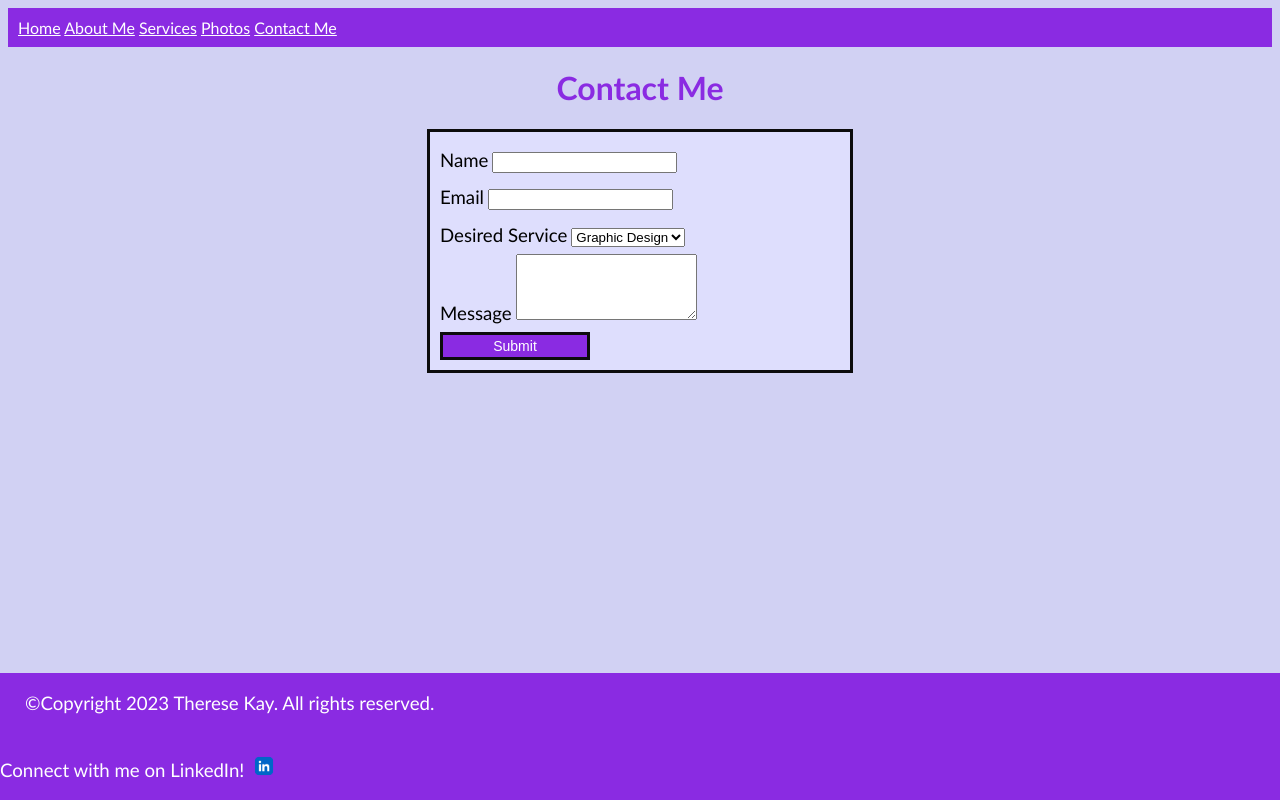
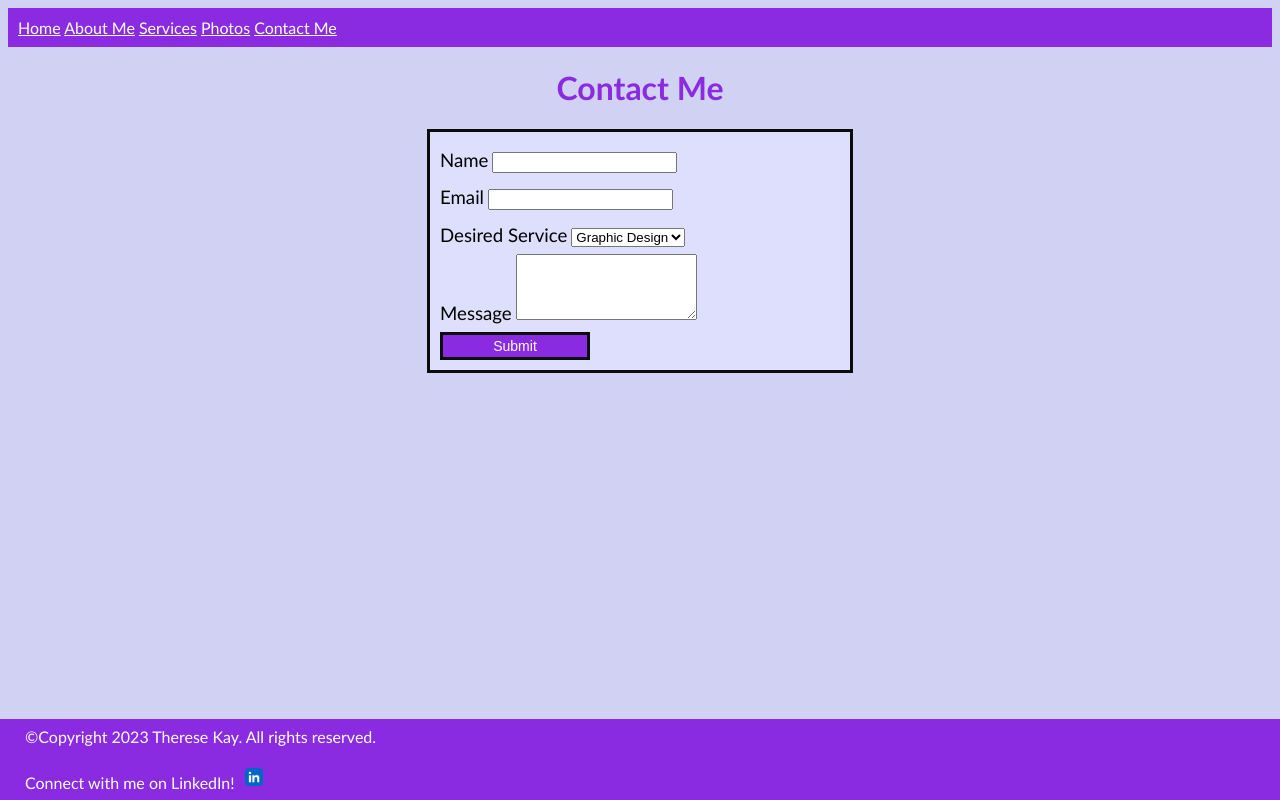
Before and after one commit to tlkay/portfolio-site, a plain HTML site: page src/contact.html in a window 1280 px wide. Drawn offline with Linux system fonts and the light colour scheme.

Commit message:
minor corrections to css

```diff
--- a/script.js
+++ b/script.js
@@ -1,3 +1,4 @@
+//about me page
 function displayMore() {
     let moreEl = document.getElementById("more")
     let moreSelected = moreEl.options[moreEl.selectedIndex].value
@@ -24,6 +25,8 @@ function getMoreStuff(moreSelected) {
         }
     }
 
+//contact me page
+
 function displayThanks(){
-    document.write("Thank you for your message. I will get back to you within 3 business days.")
+    alert("Thank you for your message. I will get back to you within 3 business days.")
 }
--- a/src/contact.html
+++ b/src/contact.html
@@ -56,11 +56,11 @@
         <footer class="fixed">
             <p class="ft">©Copyright 2023 Therese Kay. All rights reserved.</p>
             <div class="inline-block">
-                <p>Connect with me on LinkedIn!
+                <p class="ft">Connect with me on LinkedIn!
                     <a href="https://www.linkedin.com/in/theresekay/">
-                        <img id="li-icon" src="../src/images/linkedin-logo.png" height="30" width="30" alt="facebook">
+                        <img id="li-icon" src="../src/images/linkedin-logo.png" height="30" width="30" alt="linkedin">
                     </a>
-                </p class="ft">
+                </p>
             </div>
         </footer>
     </div>
--- a/style.css
+++ b/style.css
@@ -41,8 +41,10 @@ p {
 }
 .ft {
         margin-left: 25px;
+        margin-bottom: 8px;
+        margin-top: 8px;
         font-family: calibri;
-        font-size: 14pt;
+        font-size: 12pt;
 }
 a:link {
     color: white
```
Also changed, not shown: index.html (+1 -1 lines), src/about-me.html (+1 -1 lines), src/services.html (+2 -2 lines).
